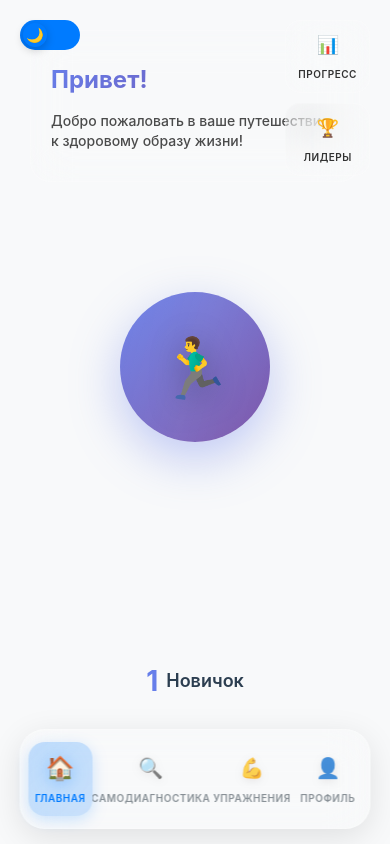
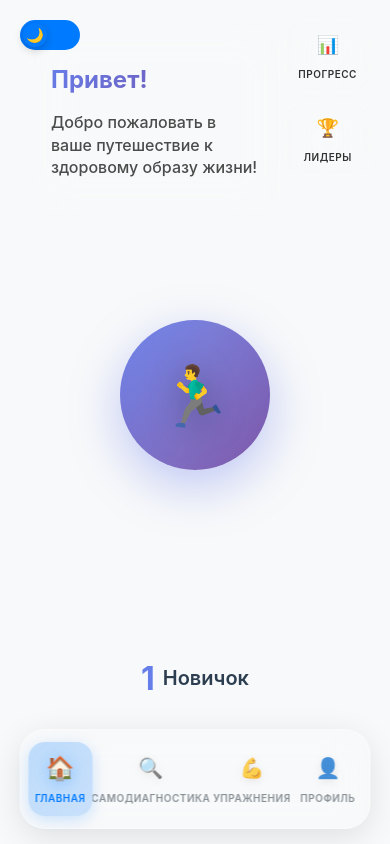
Before and after one commit to markv0311-tech/zdorovoe-telo, a plain HTML site: page index.html in a window 390 px wide. Drawn offline with nearby package versions, Linux system fonts and the light colour scheme; a script that the page names is missing.

Commit message:
главная стили

```diff
--- a/styles.css
+++ b/styles.css
@@ -307,6 +307,7 @@
     border-radius: 20px;
     border: 1px solid rgba(255, 255, 255, 0.2);
     margin-bottom: 20px;
+    margin-right: 100px; /* Отступ справа для табов */
 }
 
 .welcome-title {
@@ -320,7 +321,7 @@
 }
 
 .welcome-subtitle {
-    font-size: 16px;
+    font-size: 18px;
     color: rgba(0, 0, 0, 0.7);
     margin: 0;
     font-weight: 500;
@@ -603,14 +604,14 @@
 }
 
 .level-number {
-    font-size: 32px;
+    font-size: 40px;
     font-weight: 700;
     color: #667eea;
     margin: 0;
 }
 
 .level-name {
-    font-size: 20px;
+    font-size: 24px;
     font-weight: 600;
     color: #2c3e50;
     margin: 0;
@@ -867,7 +868,11 @@
     }
 
     .welcome-subtitle {
-        font-size: 14px;
+        font-size: 16px;
+    }
+
+    .welcome-section {
+        margin-right: 80px; /* Меньший отступ на мобильных */
     }
 
     .avatar-large {
@@ -880,11 +885,11 @@
     }
 
     .level-number {
-        font-size: 28px;
+        font-size: 32px;
     }
 
     .level-name {
-        font-size: 18px;
+        font-size: 20px;
     }
 
     .theme-slider {
```
